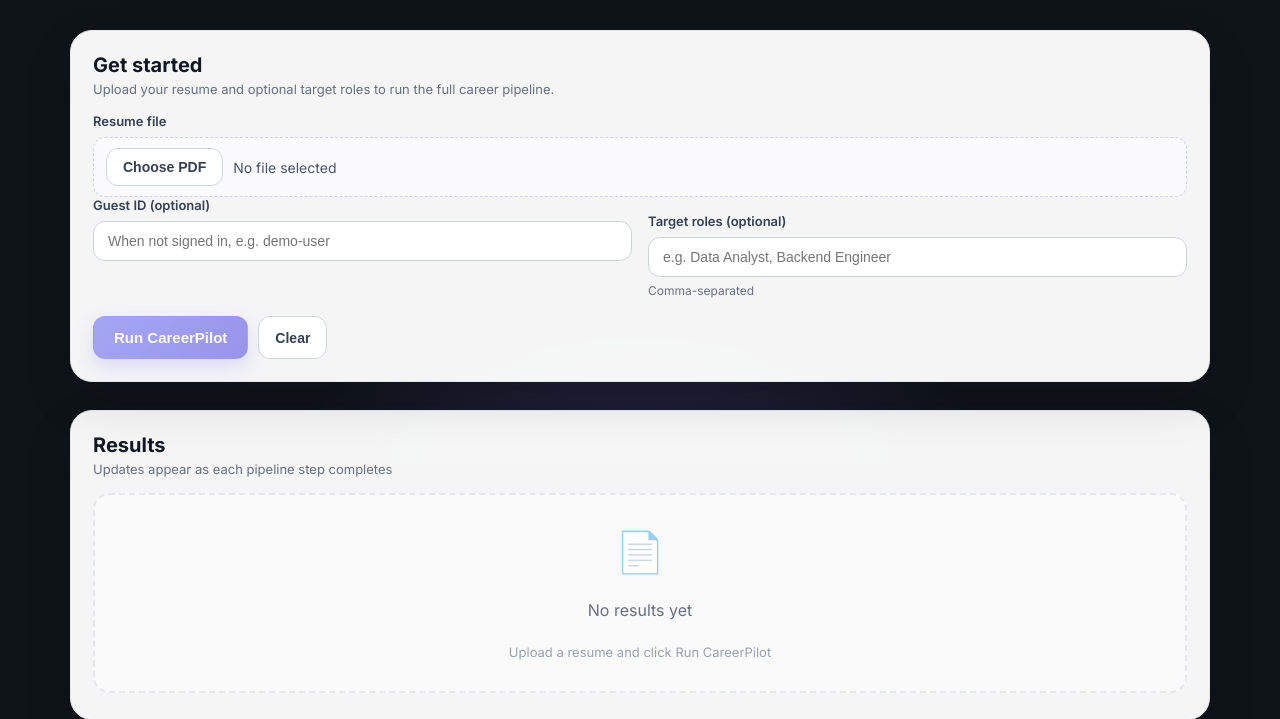
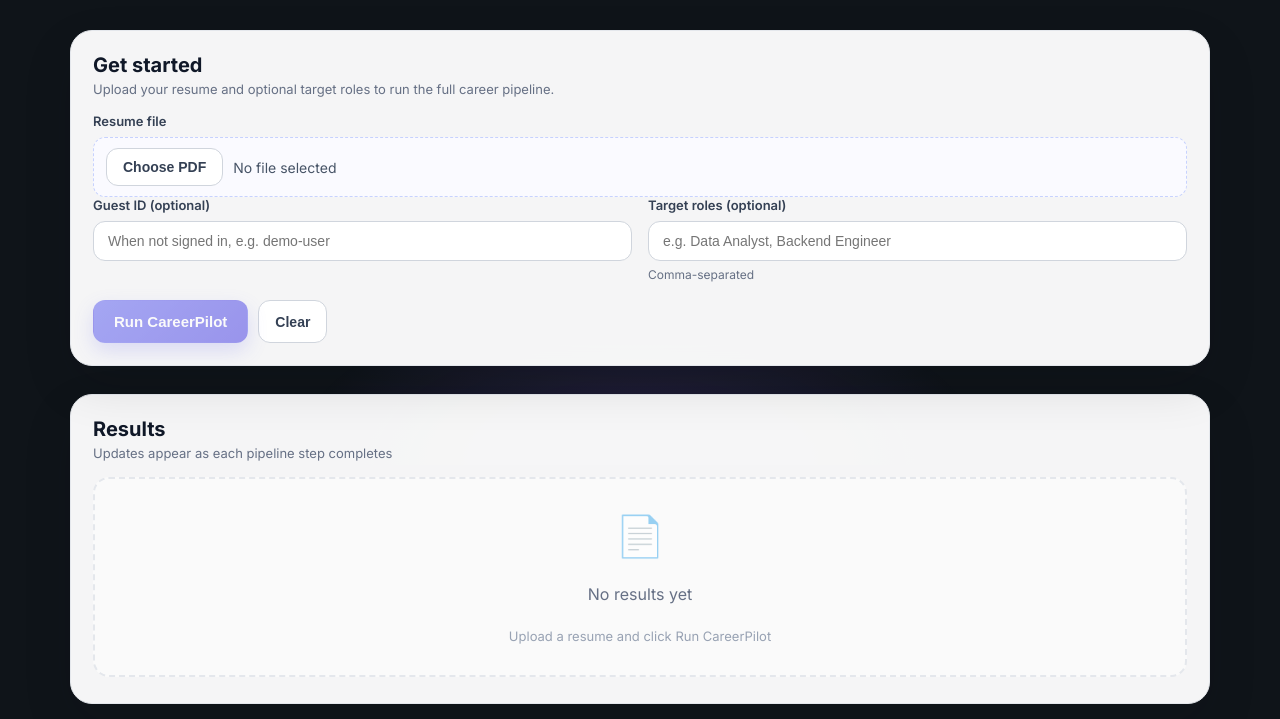
Before and after one commit to e1133132/CareerPilotAI-frontend, a Flask app: page / in a window 1280 px wide. Shown: the part 335-1054 px from the top of the page. Run offline with Flask 3, Linux system fonts and the light colour scheme; some libraries are stand-ins or nearby versions.

Commit message:
beautify

```diff
--- a/static/css/styles.css
+++ b/static/css/styles.css
@@ -361,13 +361,18 @@ body::before {
 
 .form-fields-row {
     display: grid;
-    grid-template-columns: 1fr;
+    grid-template-columns: 1fr 1fr;
     gap: 16px;
+    align-items: start;
 }
 
-@media (min-width: 720px) {
+.form-fields-row .form-field + .form-field {
+    margin-top: 0;
+}
+
+@media (max-width: 560px) {
     .form-fields-row {
-        grid-template-columns: 1fr 1fr;
+        grid-template-columns: 1fr;
     }
 }
 
--- a/templates/index.html
+++ b/templates/index.html
@@ -5,7 +5,7 @@
     <meta name="viewport" content="width=device-width, initial-scale=1.0">
     <title>CareerPilot AI</title>
     <link rel="stylesheet" href="https://fonts.googleapis.com/css2?family=Inter:wght@400;500;600;700;800&display=swap">
-    <link rel="stylesheet" href="{{ url_for('static', filename='css/styles.css') }}?v=3">
+    <link rel="stylesheet" href="{{ url_for('static', filename='css/styles.css') }}?v=4">
 </head>
 <body>
     <div id="app"></div>
```
